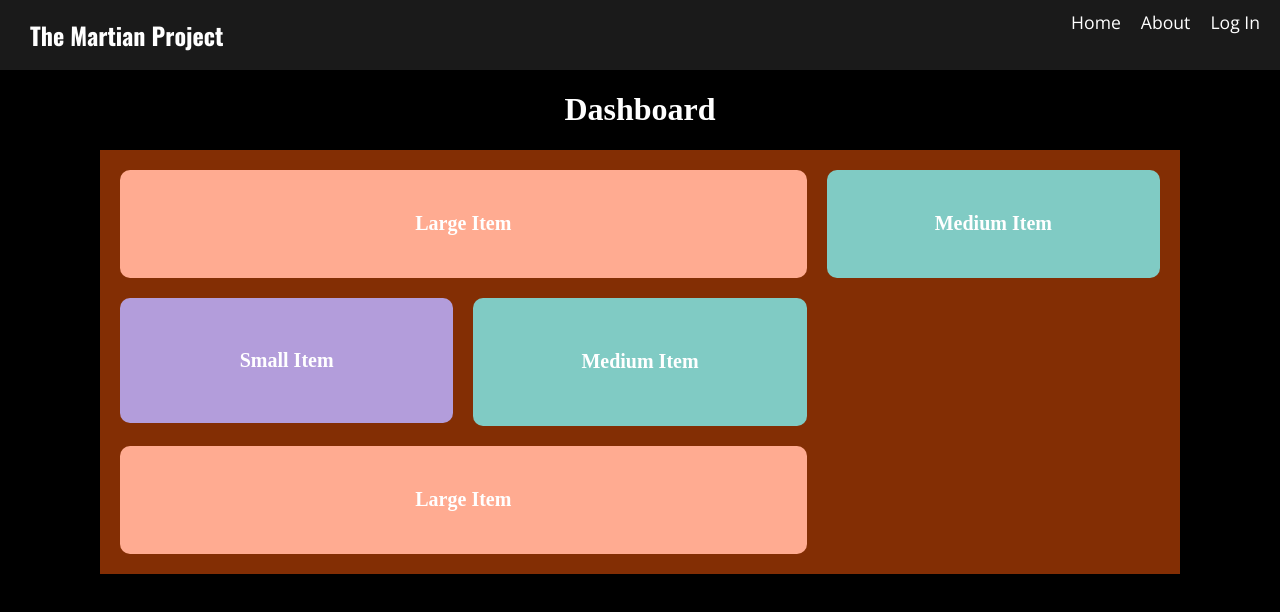
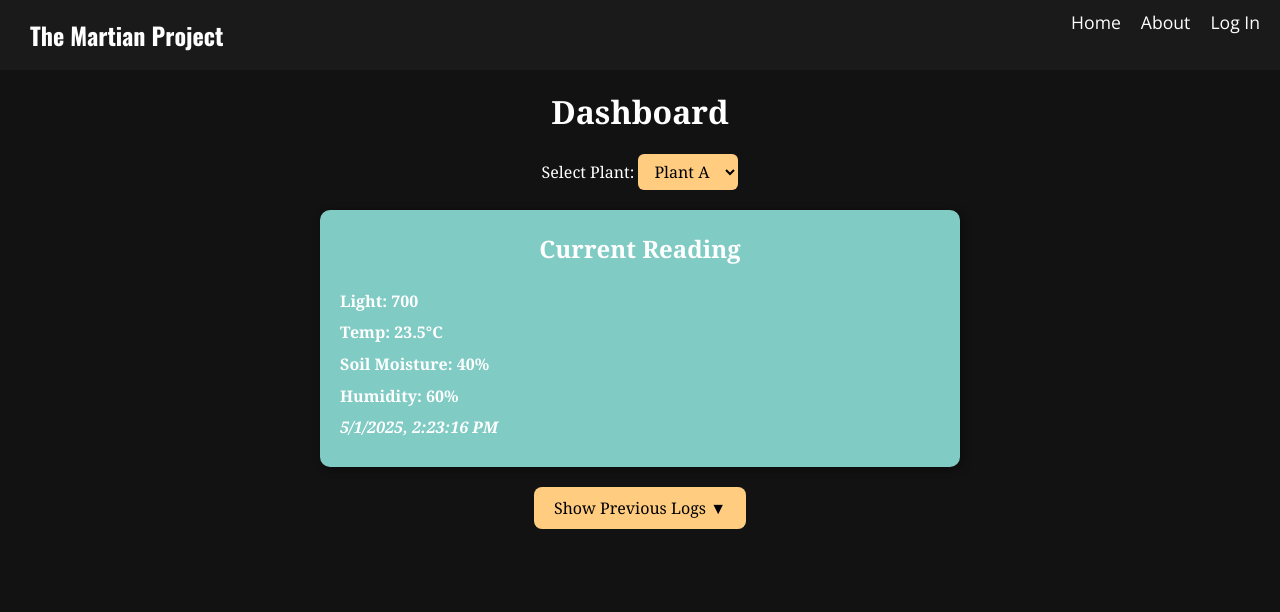
Before and after one commit to cfinnegan827/CS410-SP2025-plant-monitoring-system, a React (Vite) app in the folder web-app/frontend/: page /dashboard in a window 1280 px wide. Shown: the top 612 px of the page. Built offline with nearby package versions, Linux system fonts and the light colour scheme.

Commit message:
redesigned dashboard page

```diff
--- a/web-app/frontend/src/pages/Dashboard.jsx
+++ b/web-app/frontend/src/pages/Dashboard.jsx
@@ -1,19 +1,148 @@
-import React from 'react';
+import React, { useState, useEffect, useRef } from 'react';
 import Header from '../components/header.jsx';
 import '../styles/Dashboard.css';
 
 function Dashboard() {
+  const [plants, setPlants] = useState(['Plant A', 'Plant B']);
+  const [selectedPlant, setSelectedPlant] = useState('Plant A');
+  const [readings, setReadings] = useState([]);
+  const [showLogs, setShowLogs] = useState(false);
+  const logRef = useRef(null);
+
+  //useEffect(() => {
+    // if (!selectedPlant) return;
+
+     //fetch(`http://<your-esp-ip>/api/readings?plant=${selectedPlant}`) // adjust endpoint
+       //.then((res) => res.json())
+       //.then((data) => {
+         //setReadings(data);
+         //setLatest(data[0]);
+       //})
+       //.catch((err) => console.error('Failed to fetch data:', err));
+   //}, [selectedPlant]);
+
+
+  // Mock data for demonstration
+  useEffect(() => {
+    const mockPlantA = [
+      {
+        light: 700,
+        temp: 23.5,
+        moisture: 40,
+        humidity: 60,
+        timestamp: "2025-05-01T14:23:16Z"
+      },
+      {
+        light: 650,
+        temp: 22.8,
+        moisture: 42,
+        humidity: 58,
+        timestamp: "2025-05-01T14:10:00Z"
+      },
+      {
+        light: 600,
+        temp: 24.1,
+        moisture: 38,
+        humidity: 61,
+        timestamp: "2025-05-01T13:50:00Z"
+      }
+    ];
+
+    const mockPlantB = [
+      {
+        light: 300,
+        temp: 18.2,
+        moisture: 55,
+        humidity: 72,
+        timestamp: "2025-05-01T15:00:00Z"
+      },
+      {
+        light: 250,
+        temp: 17.9,
+        moisture: 58,
+        humidity: 74,
+        timestamp: "2025-05-01T14:40:00Z"
+      },
+      {
+        light: 200,
+        temp: 19.0,
+        moisture: 60,
+        humidity: 70,
+        timestamp: "2025-05-01T14:20:00Z"
+      }
+    ];
+
+    if (selectedPlant === 'Plant A') {
+      setReadings(mockPlantA);
+    } else if (selectedPlant === 'Plant B') {
+      setReadings(mockPlantB);
+    }
+  }, [selectedPlant]);
+
+  useEffect(() => {
+    if (logRef.current) {
+      if (showLogs) {
+        logRef.current.style.height = `${logRef.current.scrollHeight}px`;
+      } else {
+        logRef.current.style.height = '0px';
+      }
+    }
+  }, [showLogs]);
+
+  const latest = readings[0];
+
   return (
     <div>
-        <Header />
-        <h1 className="title-center">Dashboard</h1>
-        <div className="dashboardBento">
-            <div className="bentoItem large">Large Item</div>
-            <div className="bentoItem medium">Medium Item</div>
-            <div className="bentoItem small">Small Item</div>
-            <div className="bentoItem medium">Medium Item</div>
-            <div className="bentoItem large">Large Item</div>
+      <Header />
+      <h1 className="title-center">Dashboard</h1>
+
+      {/* Plant Selector */}
+      <div className="plantSelector">
+        <label htmlFor="plantSelect">Select Plant: </label>
+        <select
+          id="plantSelect"
+          value={selectedPlant}
+          onChange={(e) => setSelectedPlant(e.target.value)}
+        >
+          {plants.map((plant, idx) => (
+            <option key={idx} value={plant}>{plant}</option>
+          ))}
+        </select>
+      </div>
+
+      {/* Current Reading */}
+      {latest && (
+        <div className="card">
+          <h2>Current Reading</h2>
+          <p><strong>Light:</strong> {latest.light}</p>
+          <p><strong>Temp:</strong> {latest.temp}°C</p>
+          <p><strong>Soil Moisture:</strong> {latest.moisture}%</p>
+          <p><strong>Humidity:</strong> {latest.humidity}%</p>
+          <p><em>{new Date(latest.timestamp).toLocaleString()}</em></p>
         </div>
+      )}
+
+      {/* Toggle Button */}
+      <div className="logToggleWrapper">
+        <button className="logToggleBtn" onClick={() => setShowLogs(!showLogs)}>
+          {showLogs ? 'Hide Logs ▲' : 'Show Previous Logs ▼'}
+        </button>
+      </div>
+
+      {/* Sliding Log Section */}
+      <div className="logSectionWrapper" ref={logRef}>
+        <div className="logSection">
+          {readings.slice(1).map((log, idx) => (
+            <div className="logEntry card" key={idx}>
+              <p><strong>Light:</strong> {log.light}</p>
+              <p><strong>Temp:</strong> {log.temp}°C</p>
+              <p><strong>Soil Moisture:</strong> {log.moisture}%</p>
+              <p><strong>Humidity:</strong> {log.humidity}%</p>
+              <p><em>{new Date(log.timestamp).toLocaleString()}</em></p>
+            </div>
+          ))}
+        </div>
+      </div>
     </div>
   );
 }
--- a/web-app/frontend/src/styles/Dashboard.css
+++ b/web-app/frontend/src/styles/Dashboard.css
@@ -1,47 +1,91 @@
-.title-center {
+body {
+    background-color: #121212;
+    margin: 0;
+    font-family: 'Georgia', serif;
+  }
+
+  /* Title */
+  .title-center {
     text-align: center;
-}
-.dashboardBento {
-    display: grid;
-    grid-template-columns: repeat(3, 1fr); /* 3 equal columns */
-    grid-template-rows: auto;
-    gap: 20px;
-    padding: 20px;
-    background-color: #832e04;
-    margin: 100px;
+    font-size: 2rem;
     margin-top: 20px;
-    height: 30vw;
-}
+    color: white;
+  }
 
-.bentoItem {
-    display: flex;
-    align-items: center;
-    justify-content: center;
-    background: #ffcc80;
+  /* Plant Dropdown */
+  .plantSelector {
+    text-align: center;
+    margin: 20px;
+    color: white;
+  }
+
+  .plantSelector select {
+    font-size: 1rem;
+    padding: 6px 12px;
+    border-radius: 6px;
+    border: none;
+    background-color: #ffcc80;
+    font-family: inherit;
+    cursor: pointer;
+  }
+
+  /* Card Style */
+  .card {
+    background-color: #80cbc4;
     border-radius: 10px;
     padding: 20px;
-    font-size: 20px;
-    font-weight: bold;
+    margin: 20px auto;
+    max-width: 600px;
+    color: white;
+    font-weight: 600;
+    line-height: 1.6;
+    box-shadow: 2px 2px 10px rgba(0, 0, 0, 0.4);
+    transition: all 0.3s ease;
+  }
+
+  .card h2 {
     text-align: center;
-}
+    margin-top: 0;
+  }
 
-/* Different sizes for Bento effect */
-.large {
-    grid-column: span 2;
-    grid-row: span 2;
-    background-color: #ffab91;
-}
+  .card p {
+    margin: 6px 0;
+  }
 
-.medium {
-    grid-column: span 1;
-    grid-row: span 2;
-    background-color: #80cbc4;
+  /* Toggle Button */
+  .logToggleWrapper {
+    text-align: center;
+    margin-top: 20px;
+  }
 
-}
+  .logToggleBtn {
+    background-color: #ffcc80;
+    border: none;
+    padding: 10px 20px;
+    border-radius: 8px;
+    font-size: 1rem;
+    font-family: 'Georgia', serif;
+    cursor: pointer;
+    transition: background-color 0.3s;
+  }
 
-.small {
-    grid-column: span 1;
-    grid-row: span 1;
-    background-color: #b39ddb;
-    height: 100%;
-}
+  .logToggleBtn:hover {
+    background-color: #f4b400;
+  }
+
+  /* Log Section Animation */
+  .logSectionWrapper {
+    max-width: 650px;
+    margin: 0 auto;
+    overflow: hidden;
+    height: 0;
+    transition: height 0.5s ease;
+  }
+
+  .logSection {
+    padding-top: 10px;
+  }
+
+  .logEntry {
+    margin-bottom: 20px;
+  }
```
